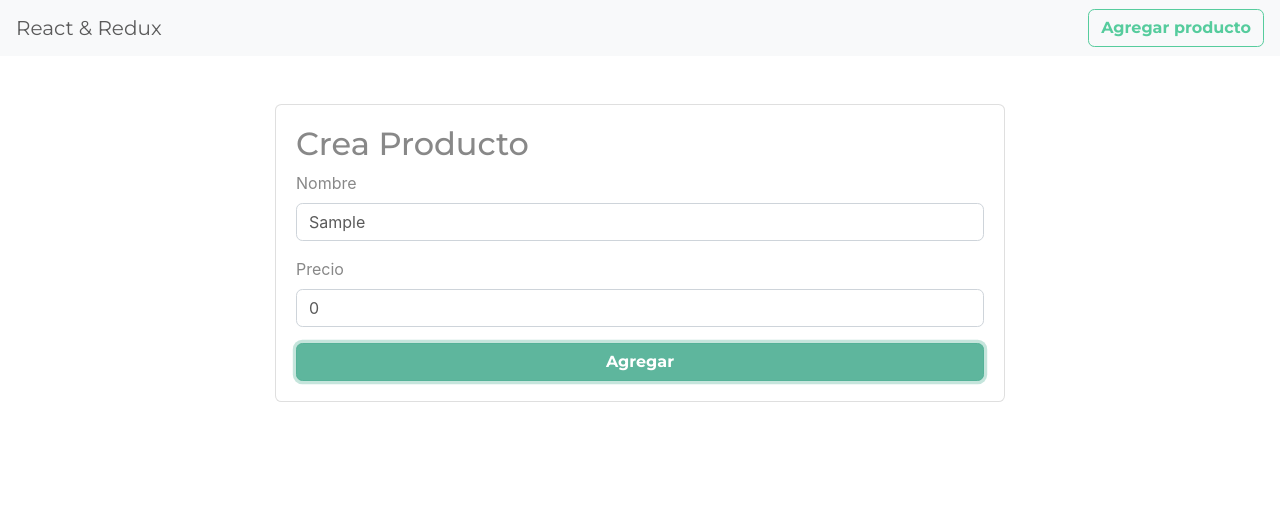
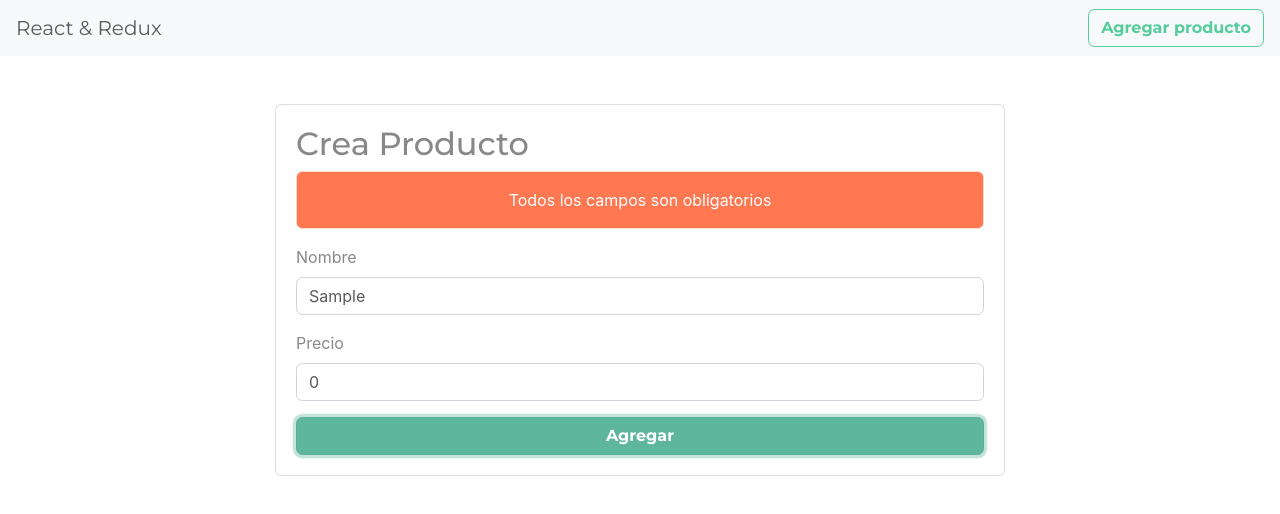
Before and after one commit to jcarlosj/React-Redux-CRUD-Products-U-JPdTV, a React (Create React App) app: page /product/new in a window 1280 px wide. Both pictures are taken after typing "Sample" into the empty fields and a click on the button "Agregar". Shown: the top 514 px of the page. Built offline with nearby package versions, Linux system fonts and the light colour scheme.

Commit message:
[+] CreateProduct: Display message on alert

```diff
--- a/src/components/products/CreateProduct.js
+++ b/src/components/products/CreateProduct.js
@@ -13,9 +13,10 @@ const CreateProduct = ({ history }) => {
             name: '',
             price: 0
         }),
-    /** Accede al State 'products' del Store */
+    /** Accede al State 'products' & 'alert' del Store */
         loading = useSelector( state => state .products .loading ),     // para la propiedad loading
         error = useSelector( state => state .products .error ),         // para la propiedad error
+        alert = useSelector( state => state .alerts .alert ),
     /** Accede a los actions y lo comunica al Componente  */
         dispatch = useDispatch(),                                                  // Retorna y crea una funcion dispatch
         addProduct = ( product ) => dispatch( actionCreateProduct( product ) ),    // Dispatch ejecuta las funciones de los actions
@@ -69,6 +70,10 @@ const CreateProduct = ({ history }) => {
                         <form
                             onSubmit={ onSubmitFormData }
                         >
+                            { alert
+                                ?   <p className={ alert .classes }>{ alert .message }</p>
+                                :   null
+                            }
                             <div className="form-group">
                                 <label htmlFor="name">Nombre</label>
                                 <input
```
